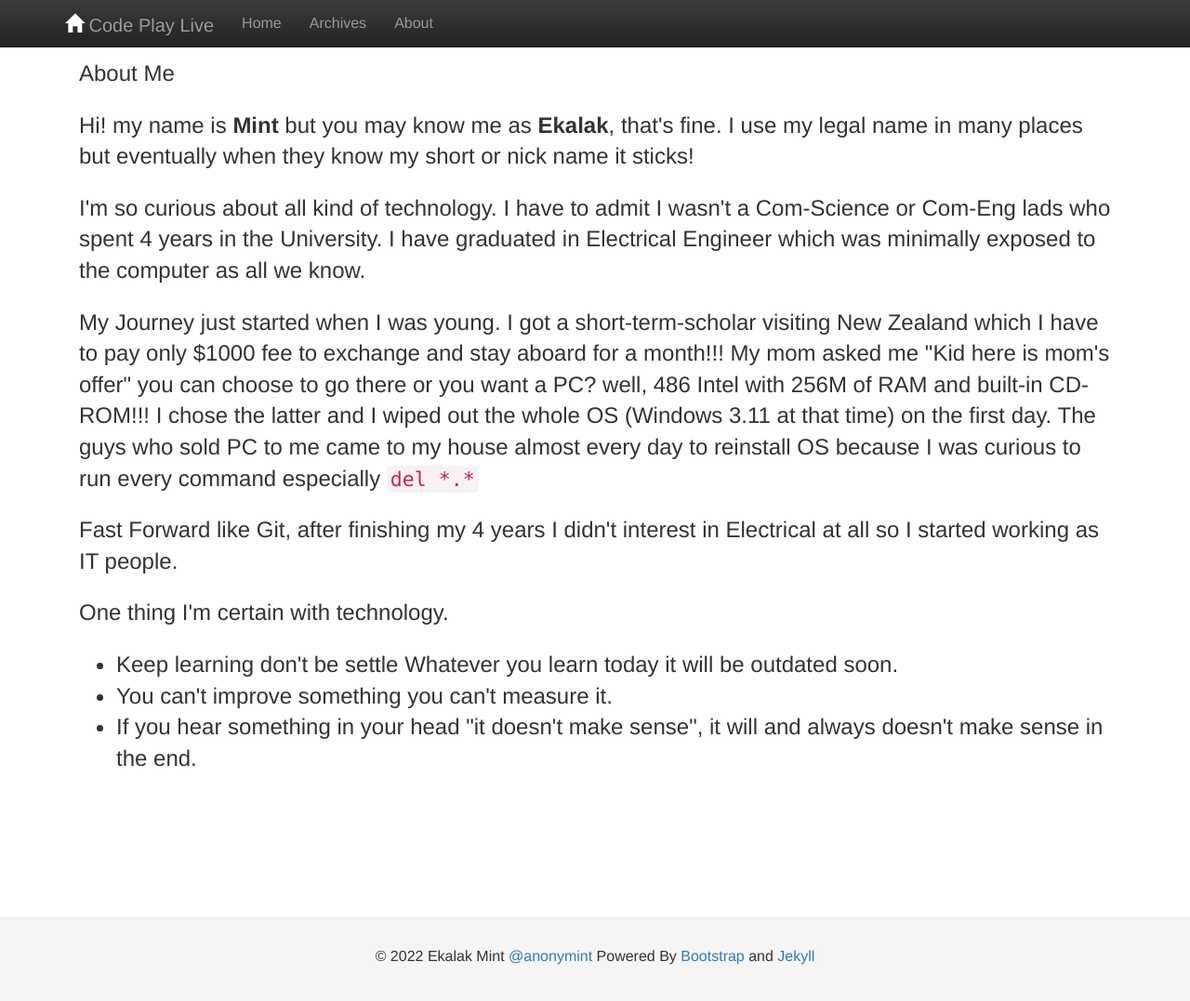
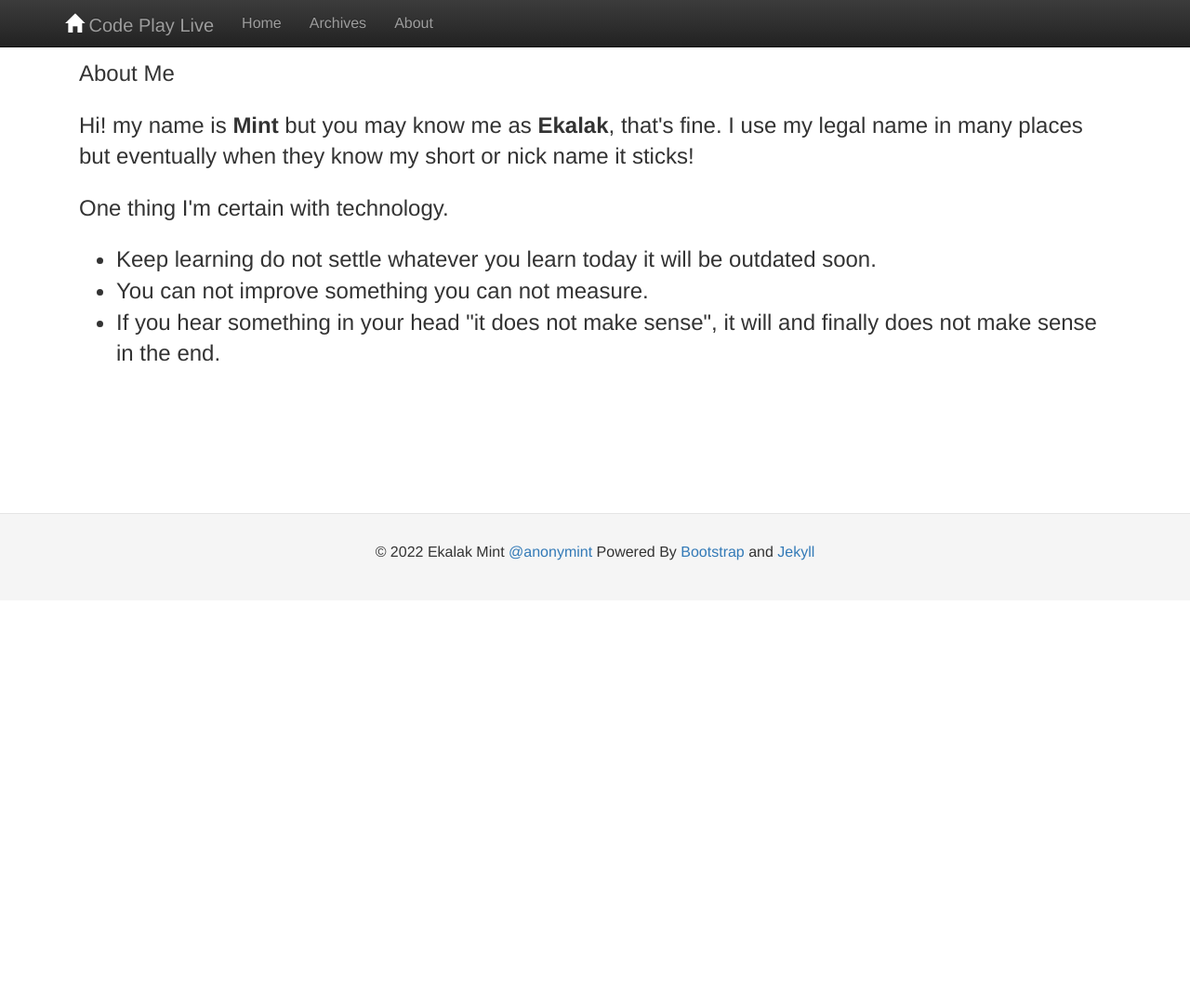
Before and after one commit to anonymint/anonymint.github.com, a Jekyll site: the page built from about.md, in a window 1280 px wide and 1112 px high. Shown: the top 1077 px of the window at 93% size. Built offline with Jekyll 4.4.1, drawn with Linux system fonts in a browser that asks for light colours; nearby versions of some CDN libraries.

Commit message:
Update about.md

```diff
--- a/about.md
+++ b/about.md
@@ -10,22 +10,10 @@ Hi! my name is <strong>Mint</strong> but you may know me as <strong>Ekalak</stro
 </p>
 
 <p class="lead">
-I'm so curious about all kind of technology. I have to admit I wasn't a Com-Science or Com-Eng lads who spent 4 years in the University. I have graduated in Electrical Engineer which was minimally exposed to the computer as all we know.
-</p>
-
-<p class="lead">
-My Journey just started when I was young. I got a short-term-scholar visiting New Zealand which I have to pay only $1000 fee to exchange and stay aboard for a month!!! My mom asked me "Kid here is mom's offer" you can choose to go there or you want a PC? well, 486 Intel with 256M of RAM and built-in CD-ROM!!! I chose the latter and I wiped out the whole OS (Windows 3.11 at that time) on the first day. The guys who sold PC to me came to my house almost every day to reinstall OS because I was curious to run every command especially <code>del *.*</code>
-</p>
-
-<p class="lead">
-Fast Forward like Git, after finishing my 4 years I didn't interest in Electrical at all so I started working as IT people.
-</p>
-
-<p class="lead">
 One thing I'm certain with technology.
 <ul class="lead">
-    <li>Keep learning don't be settle Whatever you learn today it will be outdated soon.</li>
-    <li>You can't improve something you can't measure it.</li>
-    <li>If you hear something in your head "it doesn't make sense", it will and always doesn't make sense in the end.</li>
+    <li>Keep learning do not settle whatever you learn today it will be outdated soon.</li>
+    <li>You can not improve something you can not measure.</li>
+    <li>If you hear something in your head "it does not make sense", it will and finally does not make sense in the end.</li>
 </ul>
 </p>
```
